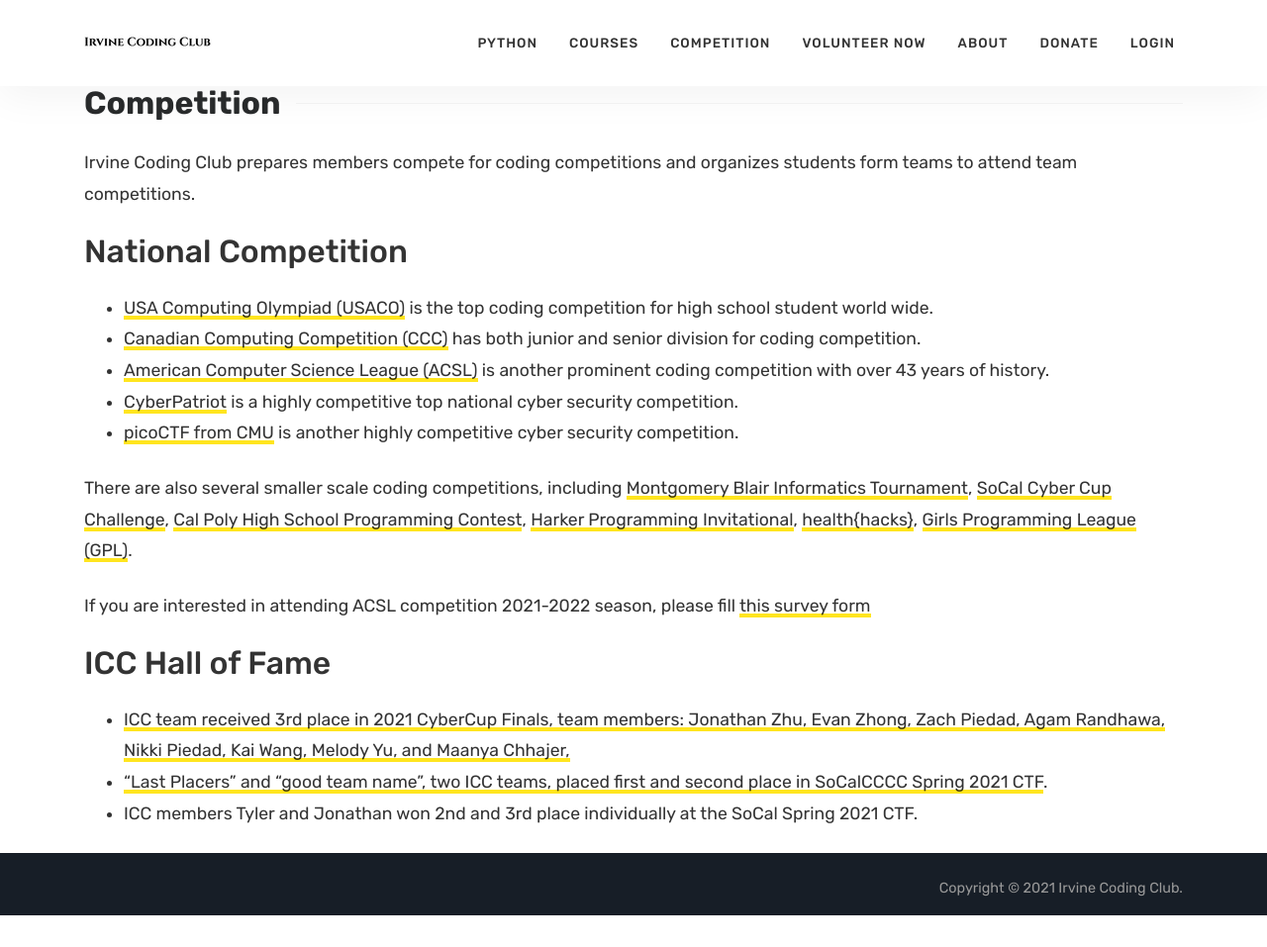
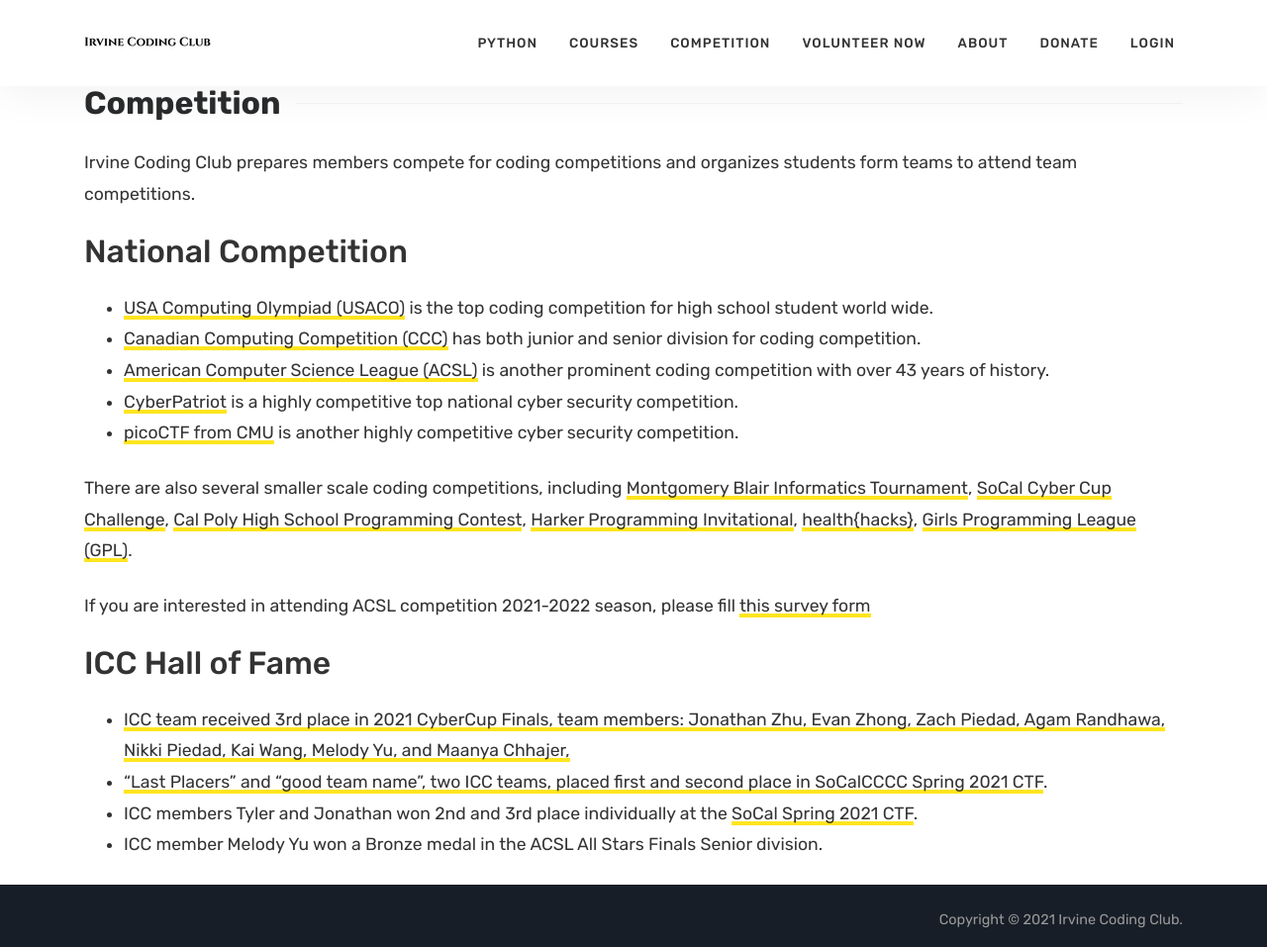
Before and after one commit to irvinecodingclub/irvinecodingclub.github.io, a Jekyll site: the page built from competition.md, in a window 1280 px wide and 957 px high. Shown: the whole window at 99% size. Built offline with Jekyll 4.4.1, drawn with Linux system fonts in a browser that asks for light colours.

Commit message:
add acsl

```diff
--- a/competition.md
+++ b/competition.md
@@ -21,4 +21,5 @@
 
 * [ICC team received 3rd place in 2021 CyberCup Finals, team members: Jonathan Zhu, Evan Zhong, Zach Piedad, Agam Randhawa, Nikki Piedad, Kai Wang, Melody Yu, and Maanya Chhajer, ](/2021/05/21/socal-cyber-cup-2021.html)
 * ["Last Placers" and "good team name", two ICC teams, placed first and second place in SoCalCCCC Spring 2021 CTF](https://socalcccc.ctfd.io/scoreboard).
-* ICC members Tyler and Jonathan won 2nd and 3rd place individually at the SoCal Spring 2021 CTF.
+* ICC members Tyler and Jonathan won 2nd and 3rd place individually at the [SoCal Spring 2021 CTF](https://socalcccc.ctfd.io/scoreboard).
+* ICC member Melody Yu won a Bronze medal in the ACSL All Stars Finals Senior division.
```
